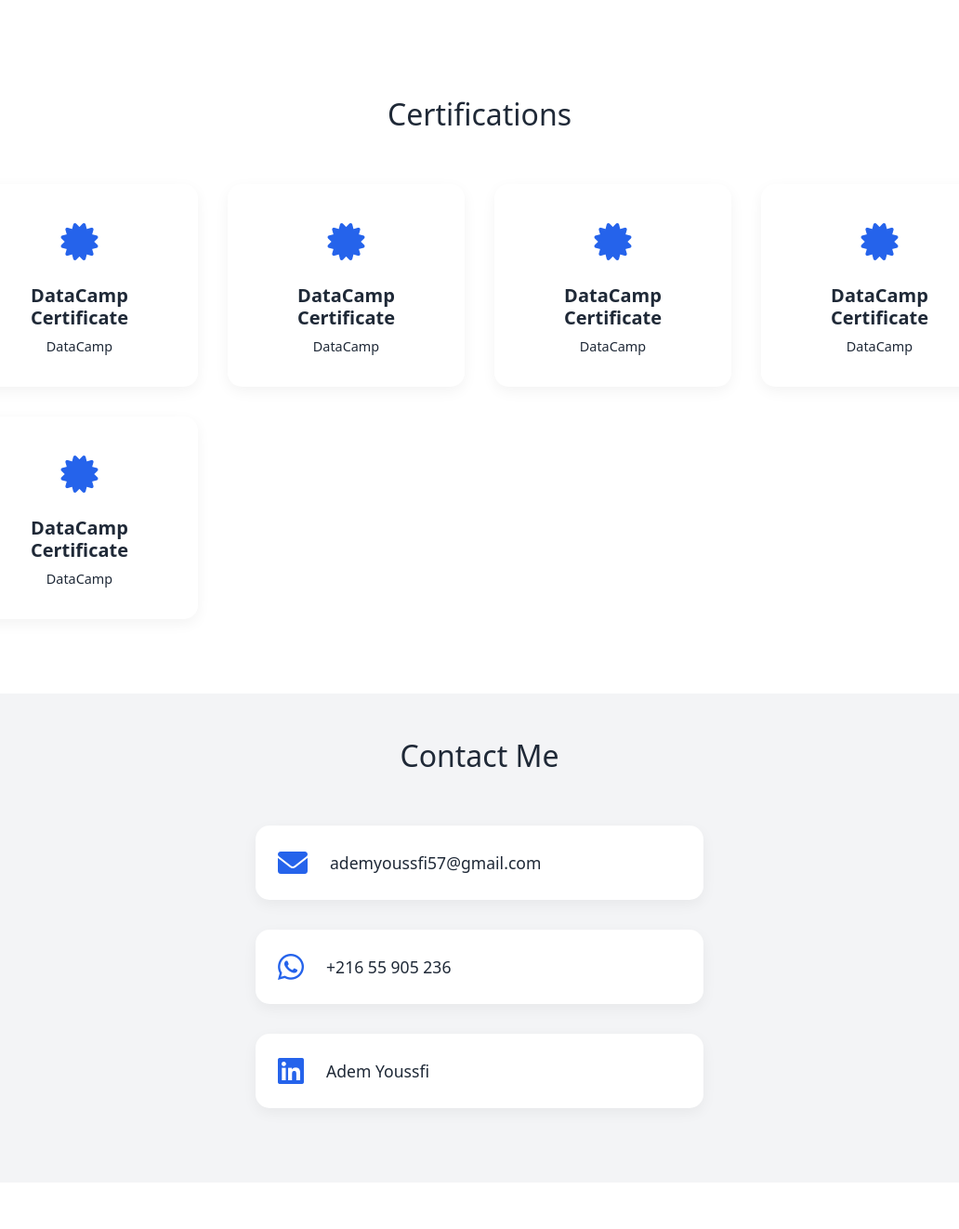
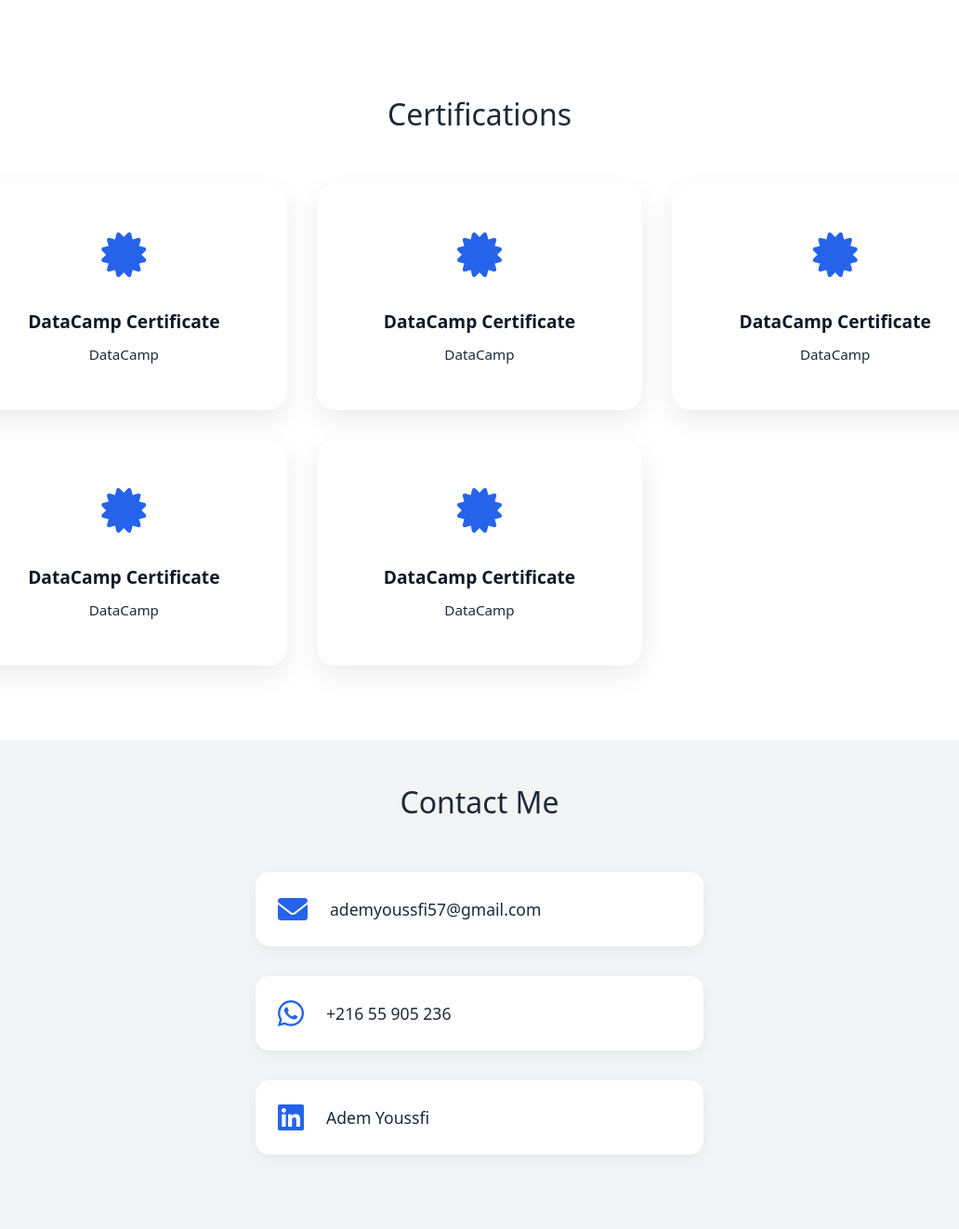
Before and after one commit to Ad2m1109/my-portfolio-website, a Flask app: page / in a window 1280 px wide. Shown: the part 1078-2400 px from the top of the page at 93% size, without its empty margins (124-1156 px from the left). Before the commit the page ends 2286 px from the top, so only its background shows below. Run offline with Flask 3, Linux system fonts and the light colour scheme.

Commit message:
Enhanced certification cards styling with better animations and visual effects

```diff
--- a/static/style.css
+++ b/static/style.css
@@ -375,7 +375,7 @@
 /* Certifications Section */
 .certifications-grid {
     display: grid;
-    grid-template-columns: repeat(auto-fit, minmax(250px, 1fr));
+    grid-template-columns: repeat(auto-fit, minmax(280px, 1fr));
     gap: 2rem;
     padding: 2rem 0;
 }
@@ -384,52 +384,95 @@
     display: flex;
     flex-direction: column;
     align-items: center;
-    padding: 2rem;
+    padding: 2.5rem 2rem;
     background: var(--white);
-    border-radius: 15px;
-    box-shadow: 0 5px 15px rgba(0,0,0,0.05);
-    transition: all 0.3s ease;
+    border-radius: 20px;
+    box-shadow: 0 10px 30px rgba(0,0,0,0.08);
+    transition: all 0.4s ease;
     text-decoration: none;
     color: var(--text-color);
+    position: relative;
+    overflow: hidden;
+}
+
+.certification-card::before {
+    content: '';
+    position: absolute;
+    top: 0;
+    left: 0;
+    width: 100%;
+    height: 5px;
+    background: linear-gradient(to right, var(--primary-color), var(--secondary-color));
+    transform: scaleX(0);
+    transform-origin: left;
+    transition: transform 0.4s ease;
+}
+
+.certification-card:hover::before {
+    transform: scaleX(1);
 }
 
 .certification-card:hover {
-    transform: translateY(-5px);
-    box-shadow: 0 8px 25px rgba(0,0,0,0.1);
+    transform: translateY(-10px);
+    box-shadow: 0 15px 40px rgba(0,0,0,0.12);
     background: var(--light-bg);
+}
+
+.certification-icon {
+    font-size: 3rem;
+    color: var(--primary-color);
+    margin-bottom: 1.5rem;
+    transition: all 0.4s ease;
+}
+
+.certification-card:hover .certification-icon {
+    transform: scale(1.1);
+}
+
+.certification-card h5 {
+    margin-bottom: 0.8rem;
+    font-weight: 600;
+    text-align: center;
+    font-size: 1.2rem;
+    color: var(--dark);
+    transition: color 0.3s ease;
+}
+
+.certification-card:hover h5 {
     color: var(--primary-color);
 }
 
-.certification-icon {
-    font-size: 2.5rem;
-    color: var(--primary-color);
-    margin-bottom: 1rem;
+.certification-platform {
+    font-size: 0.95rem;
+    color: var(--secondary-text);
+    font-weight: 500;
+    margin-bottom: 0.5rem;
 }
 
-.certification-card h5 {
-    margin-bottom: 0.5rem;
-    font-weight: 600;
-    text-align: center;
-}
-
-.certification-platform {
-    font-size: 0.9rem;
+.certification-date {
+    font-size: 0.85rem;
     color: var(--secondary-text);
+    margin: 0;
 }
 
 @media (max-width: 768px) {
     .certifications-grid {
-        grid-template-columns: repeat(auto-fit, minmax(200px, 1fr));
-        gap: 1rem;
-        padding: 1rem 0;
+        grid-template-columns: repeat(auto-fit, minmax(240px, 1fr));
+        gap: 1.5rem;
+        padding: 1.5rem 0;
     }
 
     .certification-card {
-        padding: 1.5rem;
+        padding: 2rem 1.5rem;
     }
 
     .certification-icon {
-        font-size: 2rem;
+        font-size: 2.5rem;
+        margin-bottom: 1.2rem;
+    }
+
+    .certification-card h5 {
+        font-size: 1.1rem;
     }
 }
 
```
